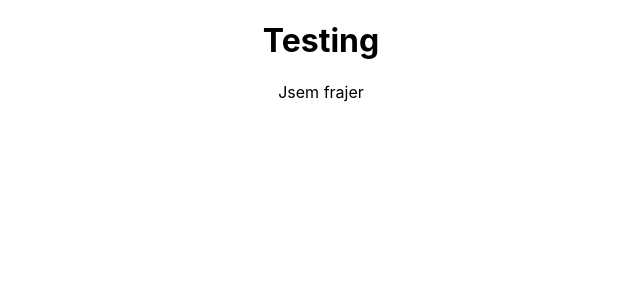
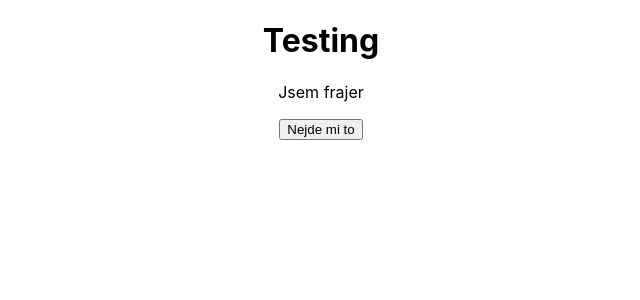
Before and after one commit to FrontendFranta/testing, a React (Create React App) app: page / in a window 1280 px wide. Shown: the top 300 px of the page, without its empty margins (319-959 px from the left). Built offline with nearby package versions, Linux system fonts and the light colour scheme.

Commit message:
Přidal jsem button>

```diff
--- a/src/App.js
+++ b/src/App.js
@@ -6,6 +6,7 @@ function App() {
     <div className="App">
     <h1>Testing</h1>
     <p>Jsem frajer</p>
+    <button>Nejde mi to</button>
     </div>
   );
 }
```
